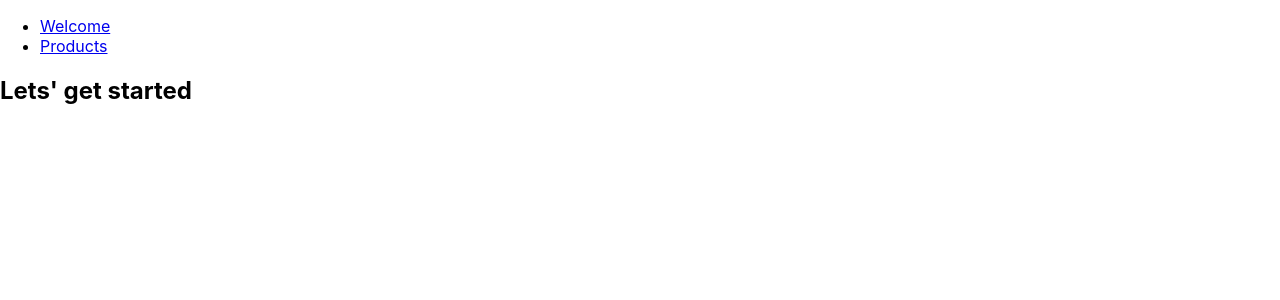
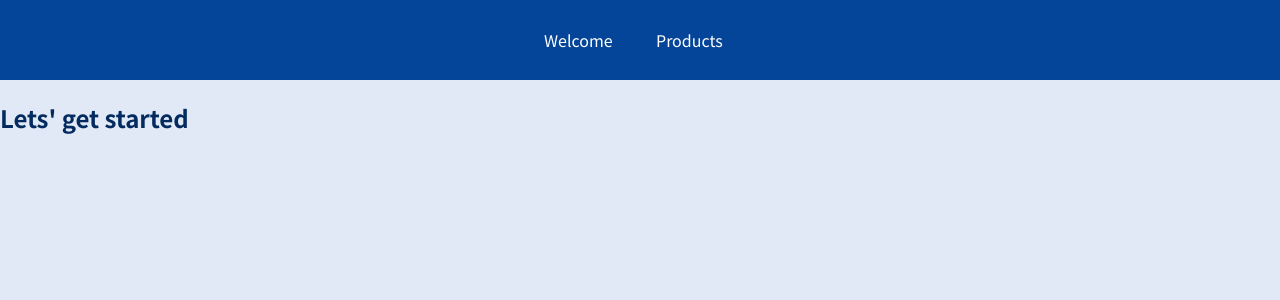
Before and after one commit to rohitsharma0027/React_routing, a React (Create React App) app: page / in a window 1280 px wide. Shown: the top 300 px of the page. Built offline with nearby package versions, Linux system fonts and the light colour scheme.

Commit message:
leveraging the navlink functionality of activeClassName prop

```diff
--- a/src/components/MainHeader.js
+++ b/src/components/MainHeader.js
@@ -1,18 +1,28 @@
-import {Link} from 'react-router-dom';
+// import {Link} from 'react-router-dom';
+import { NavLink } from "react-router-dom";
+import classes from "./MainHeader.module.css";
 
-const MainHeader = () =>{
-   return <>
+const MainHeader = () => {
+  return (
+    <>
+      <header className={classes.header}>
         <nav>
           <ul>
             <li>
-                 <Link to='/welcome'>Welcome</Link>
+              <NavLink activeClassName={classes.active} to="/welcome">
+                Welcome
+              </NavLink>
             </li>
             <li>
-                 <Link to='/products'>Products</Link>
+              <NavLink activeClassName={classes.active} to="/products">
+                Products
+              </NavLink>
             </li>
           </ul>
         </nav>
+      </header>
     </>
-}
+  );
+};
 
 export default MainHeader;
--- /dev/null
+++ b/src/components/MainHeader.module.css
@@ -0,0 +1,38 @@
+.header {
+    width: 100%;
+    height: 5rem;
+    background-color: #044599;
+    padding: 0 10%;
+  }
+
+  .header nav {
+    height: 100%;
+  }
+
+  .header ul {
+    height: 100%;
+    list-style: none;
+    display: flex;
+    padding: 0;
+    margin: 0;
+    align-items: center;
+    justify-content: center;
+  }
+
+  .header li {
+    margin: 0 1rem;
+    width: 5rem;
+  }
+
+  .header a {
+    color: white;
+    text-decoration: none;
+  }
+
+  .header a:hover,
+  .header a:active,
+  .header a.active {
+    color: #95bcf0;
+    padding-bottom: 0.25rem;
+    border-bottom: 4px solid #95bcf0;
+  }
--- a/src/index.css
+++ b/src/index.css
@@ -1,13 +1,27 @@
+
+@import url('https://fonts.googleapis.com/css2?family=Noto+Sans+JP:wght@400;700&display=swap');
+
+* {
+  box-sizing: border-box;
+}
+
+html {
+  font-family: 'Noto Sans JP', sans-serif;
+}
+
 body {
   margin: 0;
-  font-family: -apple-system, BlinkMacSystemFont, 'Segoe UI', 'Roboto', 'Oxygen',
-    'Ubuntu', 'Cantarell', 'Fira Sans', 'Droid Sans', 'Helvetica Neue',
-    sans-serif;
-  -webkit-font-smoothing: antialiased;
-  -moz-osx-font-smoothing: grayscale;
+  background-color: #e0e9f5;
 }
 
-code {
-  font-family: source-code-pro, Menlo, Monaco, Consolas, 'Courier New',
-    monospace;
+main {
+  margin-top: 7rem;
+  text-align: center;
 }
+
+h1,
+h2,
+h3,
+p {
+  color: #042b5f;
+}
```
Lines whose indentation alone changed are shown as unchanged.
